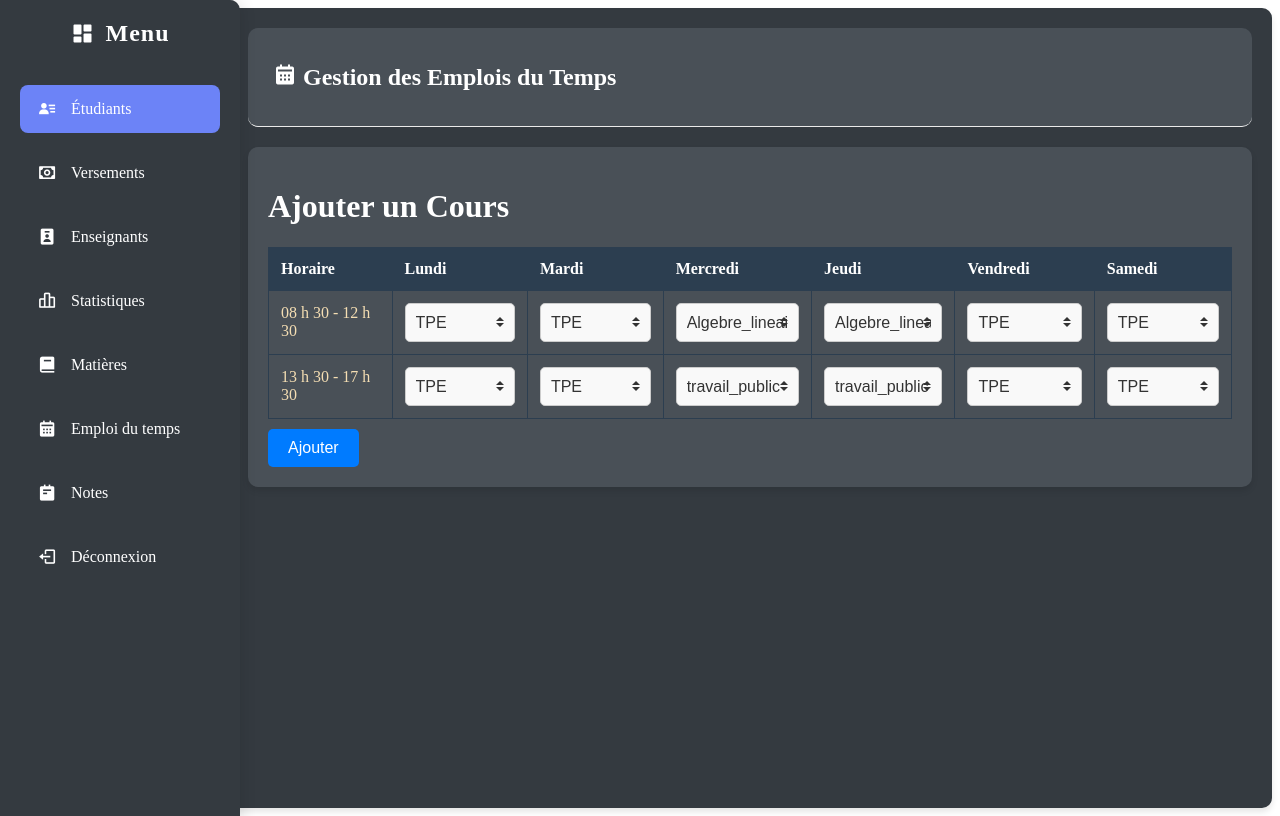
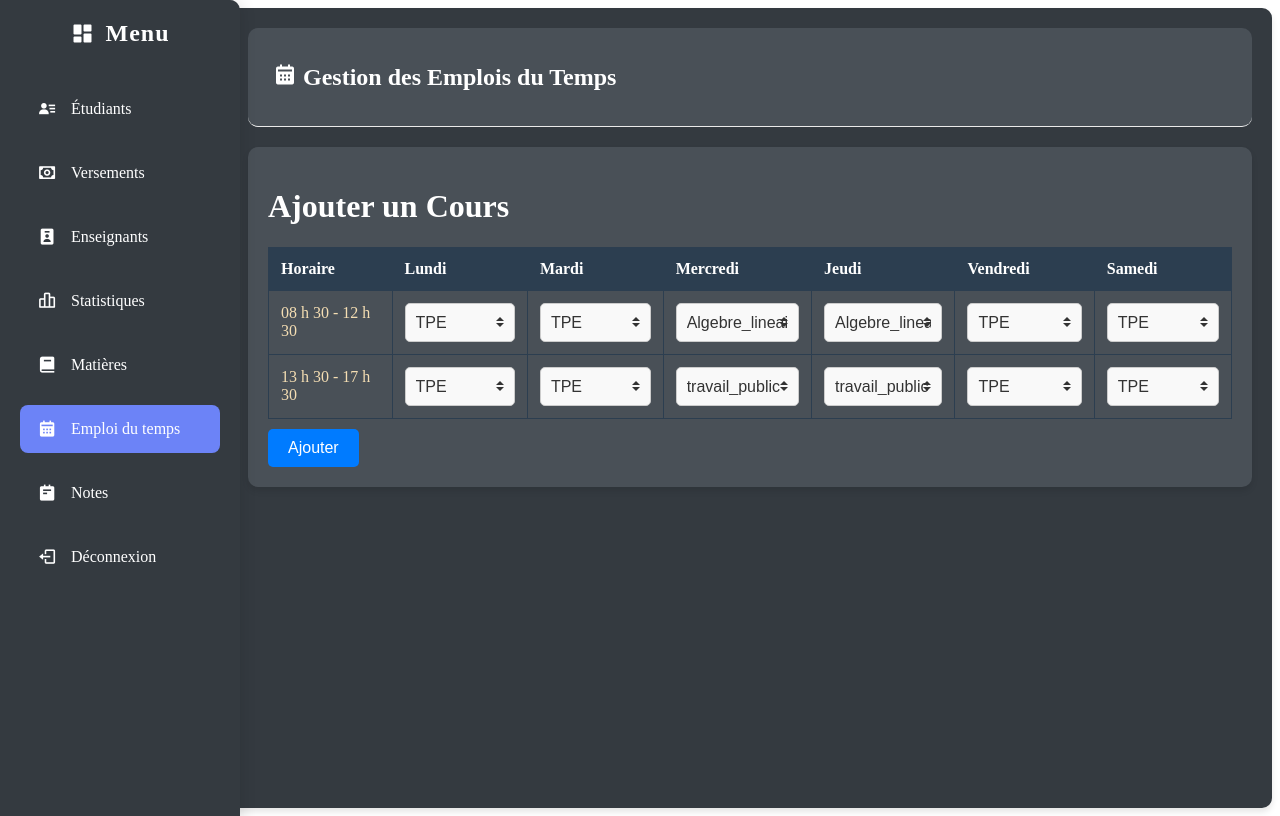
Before and after one commit to AymerickVick/projet, a PHP site: page /empolie/ajouterEMP.php?niveau=B1 in a window 1280 px wide. Run offline with PHP 8.4, Linux system fonts and the light colour scheme; data comes from the database, SQL or seed files in the repository.

Commit message:
depot priver

```diff
--- a/emploi.php
+++ b/emploi.php
@@ -426,11 +426,12 @@ $conn->close();
         <a href="gestionEtu.php"><i class='bx bxs-user-detail'></i> Étudiants</a>
         <a href="gestionVer.php"><i class='bx bx-money'></i> Versements</a>
         <a href="gestionEnsei.php"><i class='bx bxs-user-badge'></i> Enseignants</a>
-        <a href="emploi.php"><i class='bx bxs-calendar'></i> Emploi du temps</a>
+
         <a href="statistiques.php" class="active"><i class='bx bx-bar-chart-alt-2'></i> Statistiques</a>
         <a href="gestionMati.php"><i class='bx bxs-book'></i> Matières</a>
+        <a href="emploi.php" class="etu"><i class='bx bxs-calendar'></i> Emploi du temps</a>
         <a href="rien1.php"><i class='bx bxs-notepad'></i> Notes</a>
-        <a href="logout.php" class="logout-btn"><i class='bx bx-log-out'></i> Déconnexion</a>
+        <a href="index.php" class="logout-btn"><i class='bx bx-log-out'></i> Déconnexion</a>
     </div>
 
     <!-- Main Content -->
--- a/empolie/ajouterEMp.php
+++ b/empolie/ajouterEMp.php
@@ -368,14 +368,14 @@ try {
     <!-- Sidebar -->
     <div class="sidebar">
         <h2><i class='bx bxs-dashboard'></i> Menu</h2>
-        <a class="etu" href="gestionEtu.php"><i class='bx bxs-user-detail'></i> Étudiants</a>
-        <a href="gestionVer.php"><i class='bx bx-money'></i> Versements</a>
-        <a href="gestionEnsei.php"><i class='bx bxs-user-badge'></i> Enseignants</a>
-        <a href="statistiques.php"><i class='bx bx-bar-chart-alt-2'></i> Statistiques</a>
-        <a href="gestionMati.php"><i class='bx bxs-book'></i> Matières</a>
-        <a href="emploi.php"><i class='bx bxs-calendar'></i> Emploi du temps</a>
-        <a href="rien1.php"><i class='bx bxs-notepad'></i> Notes</a>
-        <a href="logout.php" class="logout-btn"><i class='bx bx-log-out'></i> Déconnexion</a>
+        <a href="../gestionEtu.php"><i class='bx bxs-user-detail'></i> Étudiants</a>
+        <a href="../gestionVer.php"><i class='bx bx-money'></i> Versements</a>
+        <a href="../gestionEnsei.php"><i class='bx bxs-user-badge'></i> Enseignants</a>
+        <a href="../statistiques.php"><i class='bx bx-bar-chart-alt-2'></i> Statistiques</a>
+        <a href="../gestionMati.php"><i class='bx bxs-book'></i> Matières</a>
+        <a href="../emploi.php" class="etu"><i class='bx bxs-calendar'></i> Emploi du temps</a>
+        <a href="../rien1.php"><i class='bx bxs-notepad'></i> Notes</a>
+        <a href="../index.php" class="logout-btn"><i class='bx bx-log-out'></i> Déconnexion</a>
     </div>
 
     <!-- Main Content -->
--- a/empolie/index.php
+++ b/empolie/index.php
@@ -331,14 +331,14 @@ try {
     <!-- Sidebar -->
     <div class="sidebar">
         <h2><i class='bx bxs-dashboard'></i> Menu</h2>
-        <a class="etu" href="gestionEtu.php"><i class='bx bxs-user-detail'></i> Étudiants</a>
+        <a href="gestionEtu.php"><i class='bx bxs-user-detail'></i> Étudiants</a>
         <a href="gestionVer.php"><i class='bx bx-money'></i> Versements</a>
         <a href="gestionEnsei.php"><i class='bx bxs-user-badge'></i> Enseignants</a>
         <a href="statistiques.php"><i class='bx bx-bar-chart-alt-2'></i> Statistiques</a>
         <a href="gestionMati.php"><i class='bx bxs-book'></i> Matières</a>
-        <a href="emploi.php"><i class='bx bxs-calendar'></i> Emploi du temps</a>
+        <a href="emploi.php" class="etu"><i class='bx bxs-calendar'></i> Emploi du temps</a>
         <a href="rien1.php"><i class='bx bxs-notepad'></i> Notes</a>
-        <a href="logout.php" class="logout-btn"><i class='bx bx-log-out'></i> Déconnexion</a>
+        <a href="../index.php" class="logout-btn"><i class='bx bx-log-out'></i> Déconnexion</a>
     </div>
 
     <!-- Main Content -->
--- a/gestionEtu.php
+++ b/gestionEtu.php
@@ -334,7 +334,7 @@ if ($_SERVER['REQUEST_METHOD'] === 'GET' && isset($_GET['delete_id'])) {
         <a href="gestionMati.php"><i class='bx bxs-book'></i> Matières</a>
         <a href="emploi.php"><i class='bx bxs-calendar'></i> Emploi du temps</a>
         <a href="rien1.php"><i class='bx bxs-notepad'></i> Notes</a>
-        <a href="logout.php" class="logout-btn"><i class='bx bx-log-out'></i> Déconnexion</a>
+        <a href="index.php" class="logout-btn"><i class='bx bx-log-out'></i> Déconnexion</a>
     </div>
 
     <!-- Main Content -->
--- a/gestionMati.php
+++ b/gestionMati.php
@@ -324,7 +324,7 @@ if ($_SERVER['REQUEST_METHOD'] === 'GET' && isset($_GET['delete_id'])) {
         <a class="etu" href="gestionMati.php"><i class='bx bxs-book'></i> Matières</a>
         <a href="emploi.php"><i class='bx bxs-calendar'></i> Emploi du temps</a>
         <a href="rien1.php"><i class='bx bxs-notepad'></i> Notes</a>
-        <a href="logout.php" class="logout-btn"><i class='bx bx-log-out'></i> Déconnexion</a>
+        <a href="index.php" class="logout-btn"><i class='bx bx-log-out'></i> Déconnexion</a>
     </div>
 
     <!-- Main Content -->
--- a/gestionVer.php
+++ b/gestionVer.php
@@ -324,7 +324,7 @@ if ($_SERVER['REQUEST_METHOD'] === 'GET' && isset($_GET['delete_id'])) {
         <a href="gestionMati.php"><i class='bx bxs-book'></i> Matières</a>
         <a href="emploi.php"><i class='bx bxs-calendar'></i> Emploi du temps</a>
         <a href="rien1.php"><i class='bx bxs-notepad'></i> Notes</a>
-        <a href="logout.php" class="logout-btn"><i class='bx bx-log-out'></i> Déconnexion</a>
+        <a href="index.php" class="logout-btn"><i class='bx bx-log-out'></i> Déconnexion</a>
     </div>
 
     <!-- Main Content -->
--- a/listeNoteB1.php
+++ b/listeNoteB1.php
@@ -381,7 +381,7 @@ function calculateAverage($notes)
         <a href="statistiques.php"><i class='bx bx-bar-chart-alt-2'></i> Statistiques</a>
         <a href="gestionMati.php"><i class='bx bxs-book'></i> Matières</a>
         <a class="etu" href="rien1.php"><i class='bx bxs-notepad'></i> Notes</a>
-        <a href="logout.php" class="logout-btn"><i class='bx bx-log-out'></i> Déconnexion</a>
+        <a href="index.php" class="logout-btn"><i class='bx bx-log-out'></i> Déconnexion</a>
     </div>
 
     <!-- Main Content -->
--- a/listeNoteB2.php
+++ b/listeNoteB2.php
@@ -381,7 +381,7 @@ function calculateAverage($notes)
         <a href="statistiques.php"><i class='bx bx-bar-chart-alt-2'></i> Statistiques</a>
         <a href="gestionMati.php"><i class='bx bxs-book'></i> Matières</a>
         <a class="etu" href="rien1.php"><i class='bx bxs-notepad'></i> Notes</a>
-        <a href="logout.php" class="logout-btn"><i class='bx bx-log-out'></i> Déconnexion</a>
+        <a href="index.php" class="logout-btn"><i class='bx bx-log-out'></i> Déconnexion</a>
     </div>
 
     <!-- Main Content -->
--- a/listeNoteB3.php
+++ b/listeNoteB3.php
@@ -381,7 +381,7 @@ function calculateAverage($notes)
         <a href="statistiques.php"><i class='bx bx-bar-chart-alt-2'></i> Statistiques</a>
         <a href="gestionMati.php"><i class='bx bxs-book'></i> Matières</a>
         <a class="etu" href="rien1.php"><i class='bx bxs-notepad'></i> Notes</a>
-        <a href="logout.php" class="logout-btn"><i class='bx bx-log-out'></i> Déconnexion</a>
+        <a href="index.php" class="logout-btn"><i class='bx bx-log-out'></i> Déconnexion</a>
     </div>
 
     <!-- Main Content -->
--- a/rien1.php
+++ b/rien1.php
@@ -428,8 +428,9 @@ $conn->close();
         <a href="gestionEnsei.php"><i class='bx bxs-user-badge'></i> Enseignants</a>
         <a href="statistiques.php"><i class='bx bx-bar-chart-alt-2'></i> Statistiques</a>
         <a href="gestionMati.php"><i class='bx bxs-book'></i> Matières</a>
-        <a href="rien1.php" class="active"><i class='bx bxs-notepad'></i> Notes</a>
-        <a href="logout.php" class="logout-btn"><i class='bx bx-log-out'></i> Déconnexion</a>
+        <a href="emploi.php"><i class='bx bxs-calendar'></i> Emploi du temps</a>
+        <a href="rien1.php" class="etu"><i class='bx bxs-notepad'></i> Notes</a>
+        <a href="index.php" class="logout-btn"><i class='bx bx-log-out'></i> Déconnexion</a>
     </div>
 
     <!-- Main Content -->
--- a/statistiques.php
+++ b/statistiques.php
@@ -351,7 +351,7 @@ $mysqli->close();
             <i class='bx bxs-notepad'></i>
             Notes
         </a>
-        <a href="logout.php" class="logout-btn">
+        <a href="index.php" class="logout-btn">
             <i class='bx bx-log-out'></i>
             Déconnexion
         </a>
```
Also changed, not shown: gestionEnsei.php (+10 -1 lines).
